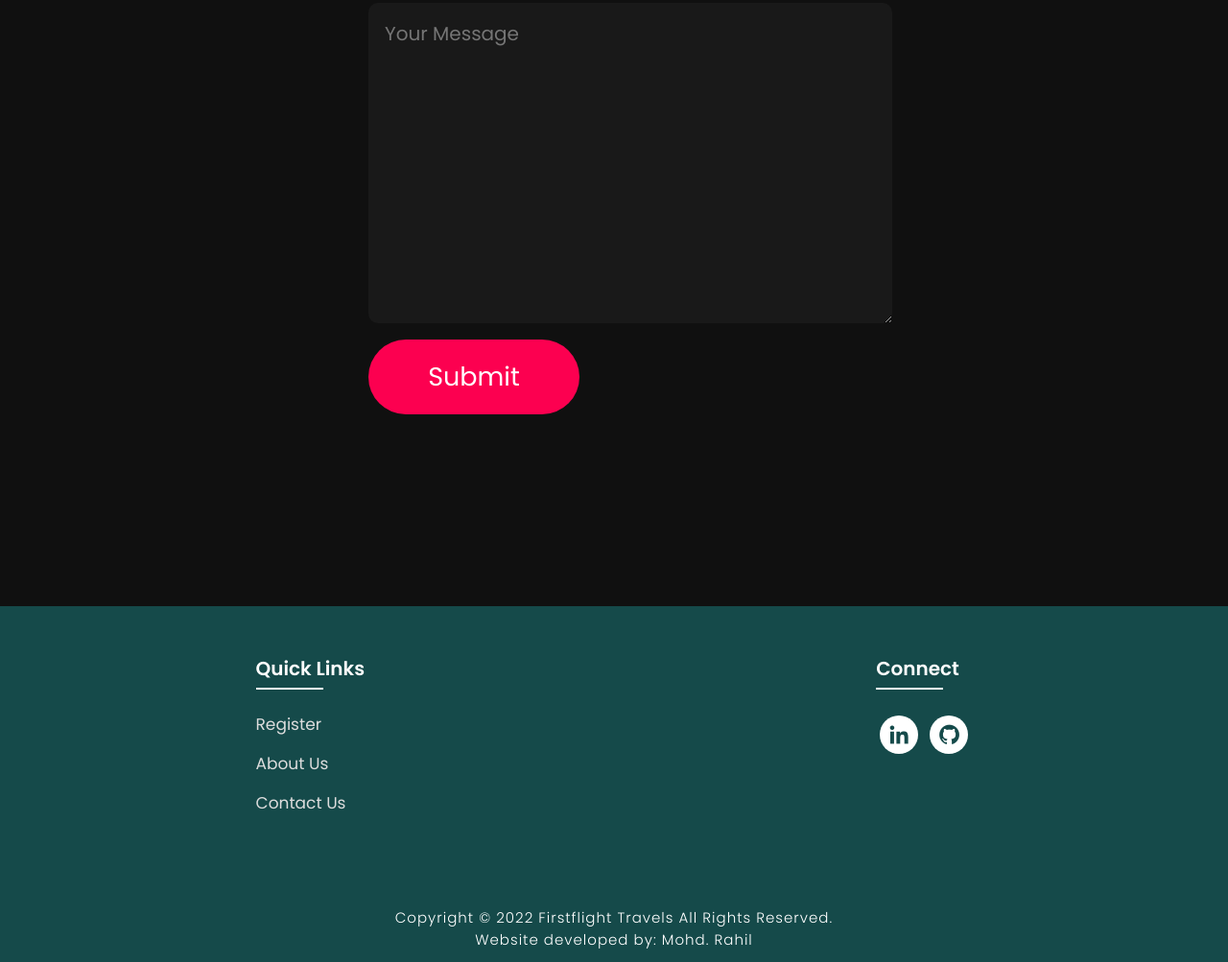
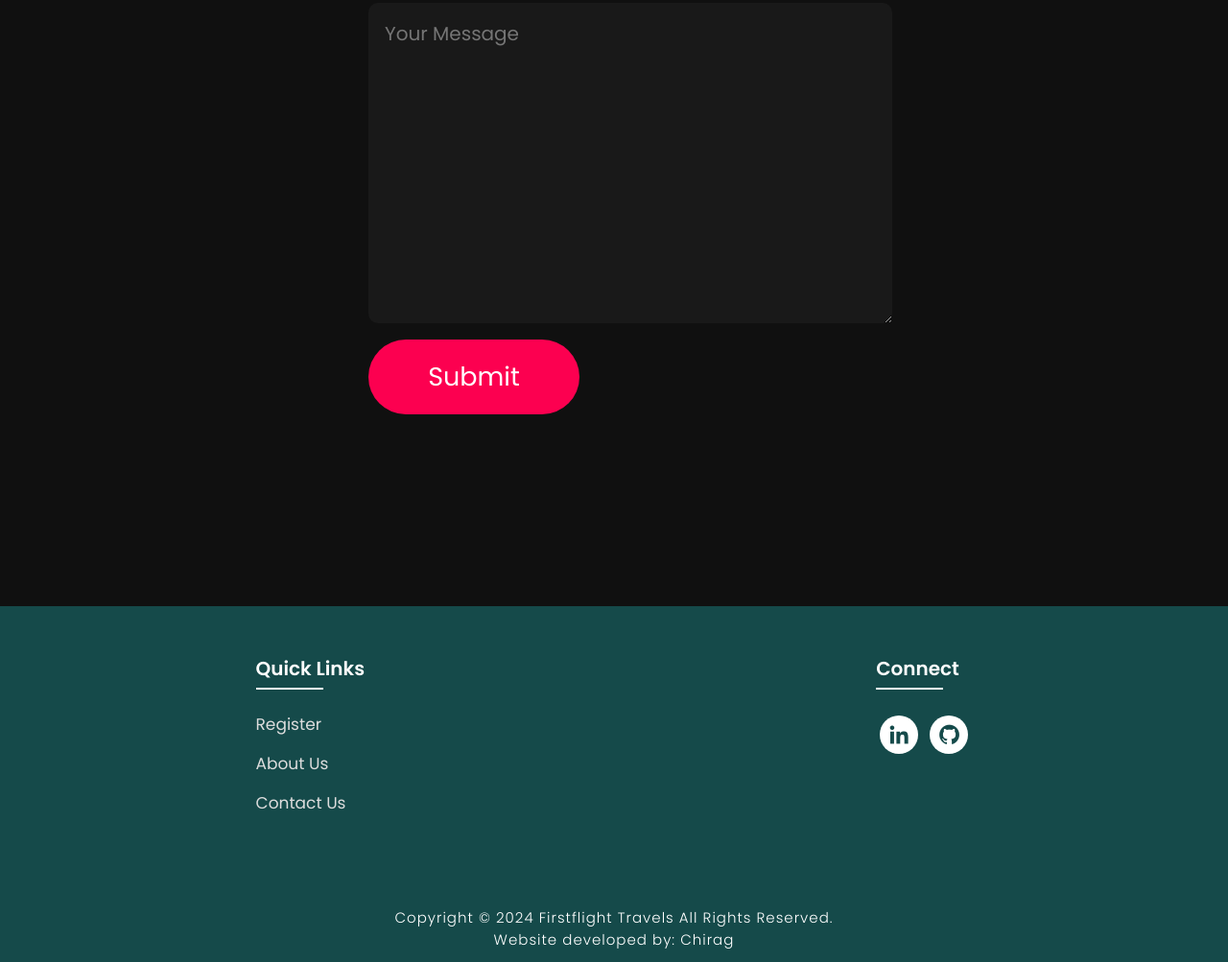
Before and after one commit to SorcererChiragsingh/Project-FirstFlight-Travels, a plain HTML site: page contact.html in a window 1280 px wide. Shown: the part 579-1582 px from the top of the page at 96% size. Drawn offline with nearby package versions, Linux system fonts and the light colour scheme.

Commit message:
Fix some html code

```diff
--- a/contact.html
+++ b/contact.html
@@ -73,7 +73,7 @@
     </div>
 
     <div class="end">
-        <p>Copyright © 2022 Firstflight Travels All Rights Reserved.<br>Website developed by: Mohd. Rahil</p>
+        <p>Copyright © 2024 Firstflight Travels All Rights Reserved.<br>Website developed by: Chirag</p>
     </div>
 </section>
 
```
Also changed, not shown: locations.html (+1 -1 lines), register.html (+1 -1 lines).
